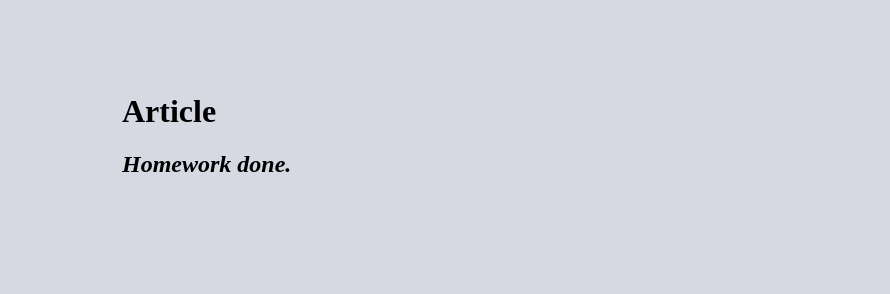
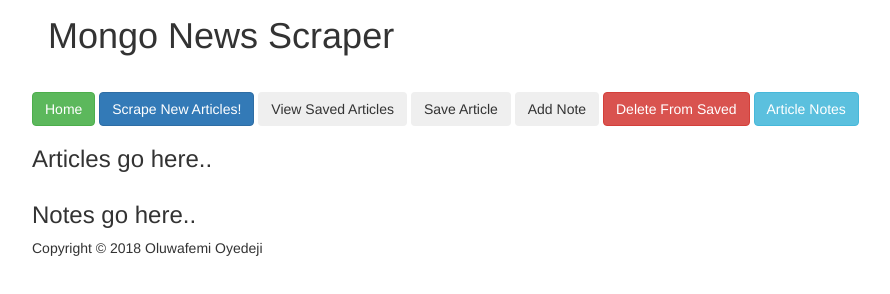
Before and after one commit to femioye/Mongo_DB, a website: page public/index.html in a window 1280 px wide. Shown: the whole page, without its empty margins (38-928 px from the left). Drawn offline with nearby package versions, Linux system fonts and the light colour scheme; no server answers.

Commit message:
more changes

```diff
--- a/package.json
+++ b/package.json
@@ -18,11 +18,13 @@
   },
   "homepage": "https://github.com/femioye/Mongo_DB#readme",
   "dependencies": {
+    "axios": "^0.18.0",
     "body-parser": "^1.18.3",
     "cheerio": "^1.0.0-rc.2",
     "express": "^4.16.3",
     "express-handlebars": "^3.0.0",
     "mongoose": "^5.1.6",
+    "morgan": "^1.9.0",
     "request": "^2.87.0"
   }
 }
--- a/public/index.html
+++ b/public/index.html
@@ -1,49 +1,60 @@
-<!DOCTYPE html>
-<html lang="en-us">
-  <head>
-    <meta charset="UTF-8">
-    <title>Mongo_DB</title>
-    <style>
-      body { background-color: rgba(63, 78, 121, 0.212) }
-      #wrapper {
-        width: 960px;
-        margin-left: auto;
-        margin-right: auto;
-        padding-top: 5%;
-      }
-      #articles {
-        display: inline-block;
-        overflow: auto;
-        width: 60%;
-        height: 700px;
-      }
-      #notes {
-        float: right;
-        width: 30%;
-      }
-      textarea, input {
-        display: block;
-        width: 100%;
-        background-color: rgba(227, 252, 199, 0.822);
-      }
-      input {
-        height: 36px;
-        font-size: 24px;
-      }
-      textarea {
-        height: 200px;
-        font-size: 18px;
-      }
-    </style>
-  </head>
-  <body>
-    <div id="wrapper">
-      <h1>Article</h1>
-      <h2><i>Homework done.</i></h2>
-      <div id="articles"></div>
-      <div id="notes"></div>
-    </div>
-    <script src="https://cdnjs.cloudflare.com/ajax/libs/jquery/3.2.1/jquery.min.js"></script>
-    <script src="app.js"></script>
-  </body>
+<html>
+
+        <Head>
+
+            <html lang="en">
+            <meta charset="utf-8">
+            <meta http-equiv="X-UA-Compatible" content="IE Edge">
+            <meta name="viewport" content="width=device-width, intial-scale=1.0">
+
+            <title>Mongo News Scraper</title>
+
+            <link rel="stylesheet" type="text/css" href="./style.css">
+            <link rel="stylesheet" href="https://maxcdn.bootstrapcdn.com/bootstrap/3.3.7/css/bootstrap.min.css" integrity="sha384-BVYiiSIFeK1dGmJRAkycuHAHRg32OmUcww7on3RYdg4Va+PmSTsz/K68vbdEjh4u"crossorigin="anonymous">
+
+        </Head>
+
+        <body>
+            <div class="container">
+                <nav class="navbar navbar-light">
+                    <h1 class="navbar-text">Mongo News Scraper</h1>
+                </nav>
+
+                <div class="row" id="buttonRow">
+                    <div class="col-md-12">
+                        <button type="button" class="btn btn-success home-button">Home</button>
+                        <button type="button" class="btn btn-primary" id="scrapenow">Scrape New Articles!</button>
+                        <button type="button" class="btn btn-secondary saved-articles">View Saved Articles</button>
+
+                        <button type="button" class="btn btn-secondary">Save Article</button>
+                        <button type="button" class="btn btn-secondary">Add Note</button>
+                        <button type="button" class="btn btn-danger">Delete From Saved</button>
+                        <button type="button" class="btn btn-info">Article Notes</button>
+                    </div>
+                </div>
+
+                <div class="row" id="articleDiv">
+                    <div class="col-md-12">
+                        <h3>Articles go here..</h3>
+                    </div>
+                </div>
+
+                <div class="row" id="noteDiv">
+                    <div class="col-md-12">
+                        <h3>Notes go here..</h3>
+                    </div>
+                </div>
+
+                <div class="row">
+                    <div class="col-md-12 footer">
+                        <p class="footer1">Copyright &copy 2018 Oluwafemi Oyedeji</p>
+                    </div>
+                </div>
+
+
+            </div>
+            <script src="https://code.jquery.com/jquery-3.3.1.js" integrity="sha256-2Kok7MbOyxpgUVvAk/HJ2jigOSYS2auK4Pfzbm7uH60=" crossorigin="anonymous"></script>
+            <script src="app.js"></script>
+        </body>
+
 </html>
--- /dev/null
+++ b/public/style.css
@@ -0,0 +1,31 @@
+
+      body { background-color: rgba(63, 78, 121, 0.212) }
+      #wrapper {
+        width: 960px;
+        margin-left: auto;
+        margin-right: auto;
+        padding-top: 5%;
+      }
+      #articles {
+        display: inline-block;
+        overflow: auto;
+        width: 60%;
+        height: 700px;
+      }
+      #notes {
+        float: right;
+        width: 30%;
+      }
+      textarea, input {
+        display: block;
+        width: 100%;
+        background-color: rgba(227, 252, 199, 0.822);
+      }
+      input {
+        height: 36px;
+        font-size: 24px;
+      }
+      textarea {
+        height: 200px;
+        font-size: 18px;
+      }
```
Also changed, not shown: public/saved.html (added, +61 -0 lines), server.js (+18 -3 lines), 1 other file.
